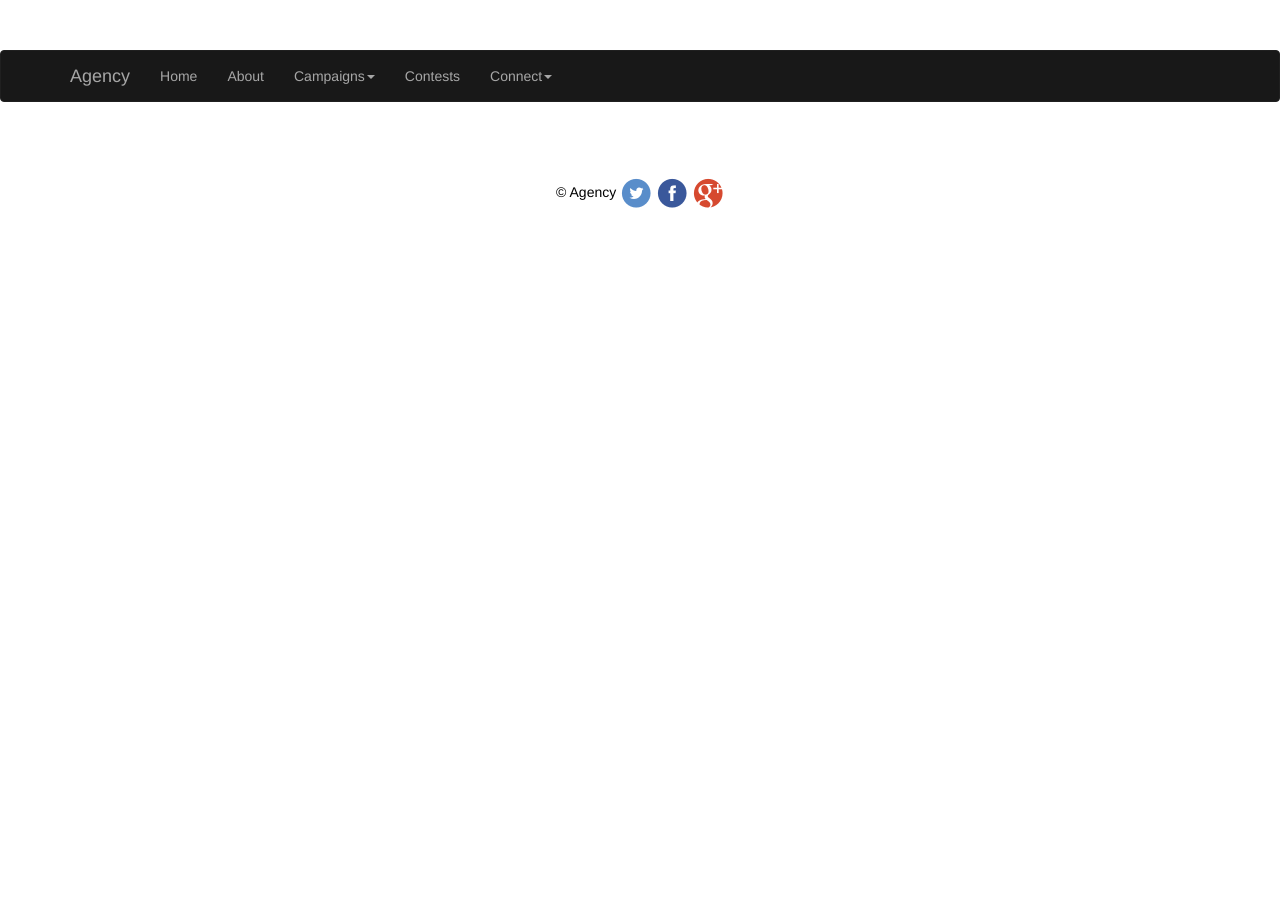
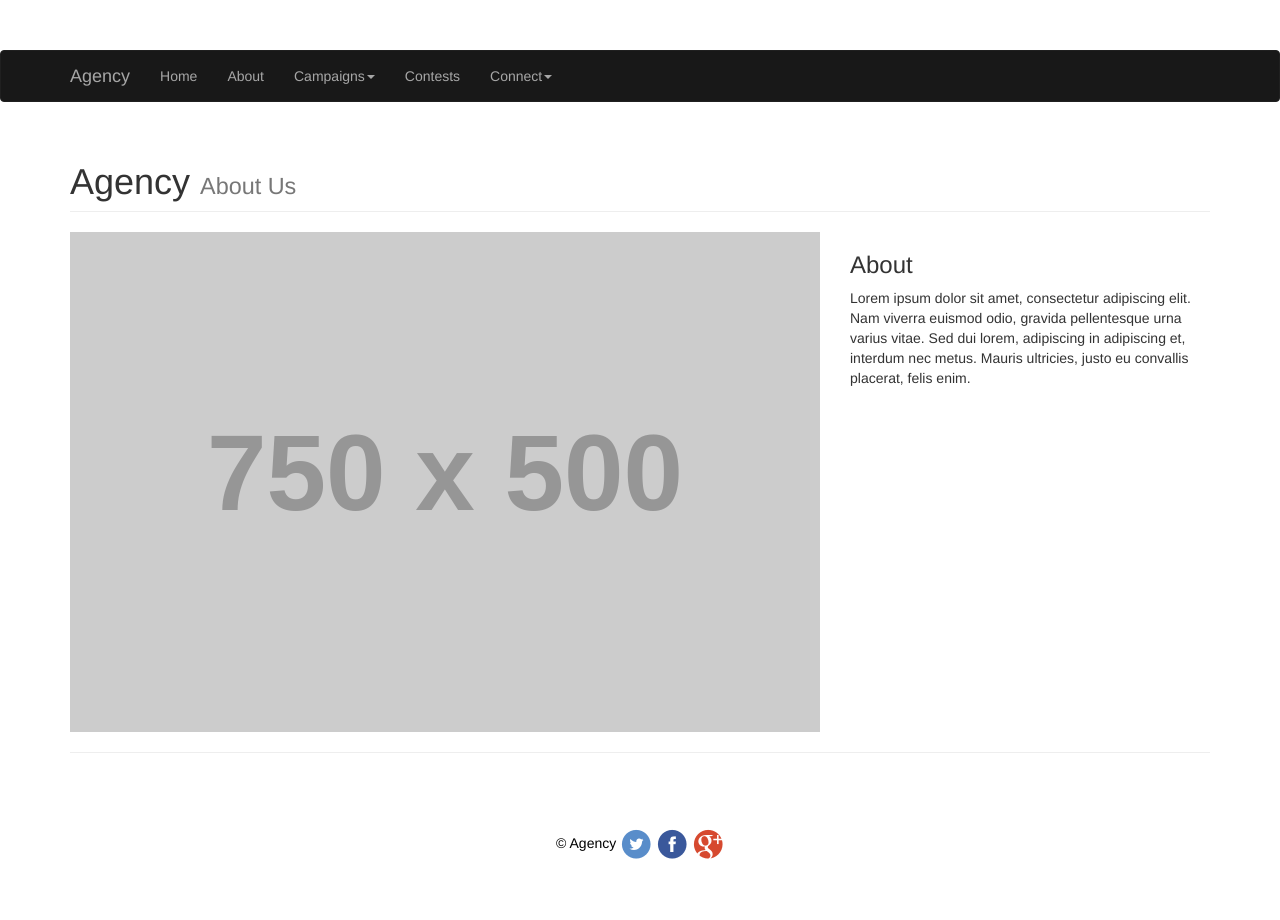
Before and after one commit to vtsyms/CS399Agency, a Django app: page /about in a window 1280 px wide. Before the commit the page ends 208 px from the top, so only its background shows below. Run offline with Django 3.2, Linux system fonts and the light colour scheme; grey boxes labelled with a size stand in for pictures from a placeholder-image service; some libraries are stand-ins or nearby versions.

Commit message:
About page content

```diff
--- a/CS399Agency/static/css/custom.css
+++ b/CS399Agency/static/css/custom.css
@@ -24,6 +24,10 @@ body {
     margin: 0 auto;
 }
 
+.portfolio-item {
+    margin-bottom: 25px;
+}
+
 footer {
     margin: 50px 0;
 }
--- a/CS399Agency/templates/about.html
+++ b/CS399Agency/templates/about.html
@@ -3,4 +3,33 @@
 
 {% block body %}
 
+ <!-- Page Content -->
+    <div class="container">
+
+        <!-- Portfolio Item Heading -->
+        <div class="row">
+            <div class="col-lg-12">
+                <h1 class="page-header">Agency
+                    <small>About Us</small>
+                </h1>
+            </div>
+        </div>
+        <!-- /.row -->
+
+        <!-- Portfolio Item Row -->
+        <div class="row">
+
+            <div class="col-md-8">
+                <img class="img-responsive" src="http://placehold.it/750x500" alt="">
+            </div>
+
+            <div class="col-md-4">
+                <h3>About</h3>
+                <p>Lorem ipsum dolor sit amet, consectetur adipiscing elit. Nam viverra euismod odio, gravida pellentesque urna varius vitae. Sed dui lorem, adipiscing in adipiscing et, interdum nec metus. Mauris ultricies, justo eu convallis placerat, felis enim.</p>
+            </div>
+        </div>
+        <!-- /.row -->
+        <hr>
+    </div>
+
 {% endblock %}
```
